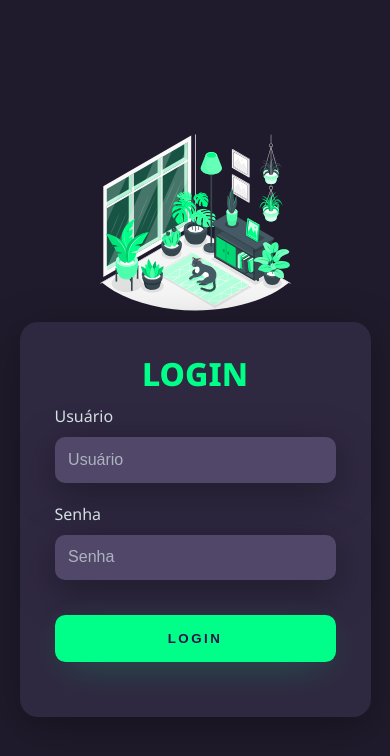
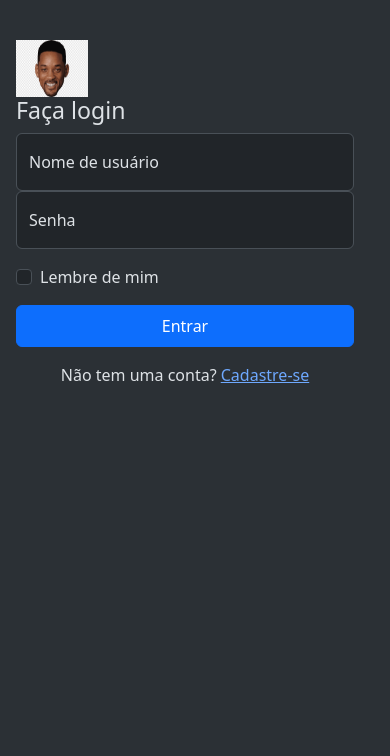
Before and after one commit to Jorge85xx/ProjetoDeWeb, a plain HTML site: page TELA-LOGIN/index.html in a window 390 px wide. Drawn offline with nearby package versions, Linux system fonts and the light colour scheme.

Commit message:
versao estavel

```diff
--- a/TELA-LOGIN/index.css
+++ /dev/null
@@ -1,148 +0,0 @@
-@import url('https://fonts.googleapis.com/css2?family=Noto+Sans:ital,wght@0,100..900;1,100..900&display=swap');
-
-body{
-    margin: 0;
-    padding: 0;
-    font-family: "Noto Sans", sans-serif
-
-}
-
-body *{
-    box-sizing: border-box;
-}
-
-.main_login{
-    width: 100vw;
-    height: 100vh;
-    background-color: #201b2c;
-    display: flex;
-    justify-content: center; /*eixo x*/
-    align-items: center; /*eixo y*/
-}
-
-.left_login{
-    width: 50vw;
-    height: 100vh;
-    display: flex ;
-    justify-content: center;
-    align-items: center;
-    flex-direction: column;
-}
-
-.left_login > h1 {
-    color: #77ffc0;
-    font-size: 3vw;
-}
-
-.left_login_img{
-    width: 35vw;
-}
-
-.right_login{
-    width: 50vw;
-    height: 100vh;
-    display: flex ;
-    justify-content: center;
-    align-items: center;
-}
-
-.card_login{
-    width: 60%; /*Pega 60% do 50vw*/
-    display: flex ;
-    justify-content: center;
-    align-items: center;
-    flex-direction: column;
-    padding: 30px 35px;
-    background-color: #2f2841;
-    border-radius: 18px;
-    box-shadow: 0px 10px 40px #00000056;
-
-}
-
-.card_login > h1{
-    color: #00ff88;
-    font-weight: 800; /*Grossura da fonte*/
-    margin: 0;
-}
-
-.textfield{
-    width: 100%;
-    display: flex;
-    flex-direction: column;
-    align-items: flex-start;
-    justify-content: center;
-    margin: 10px 0px;
-}
-
-.textfield > input{
-    width: 100%;
-    border: none;
-    border-radius: 10px;
-    padding: .85rem;
-    background-color: #514869;
-    color: #f0ffffde;
-    font-size: 12pt;
-    box-shadow: 0px 10px 40px #00000056;
-    outline: none;
-    box-sizing: border-box;
-}
-
-.textfield > label{
-    color: #f0ffffde;
-    margin-bottom: 10px;
-}
-
-.textfield > input::placeholder{
-    color: #f0ffff94;
-}
-
-.btn_login{
-    width: 100%;
-    padding: 16px 0px;
-    margin: 25px;
-    border: none;
-    border-radius: 0.65rem;
-    outline: none;
-    text-transform: uppercase;
-    font-weight: 800;
-    letter-spacing: 2.5px;
-    color: #2b134b;
-    background-color:#00ff88;
-    cursor: pointer;
-    box-shadow: 0px 10px 40px -12px #00ff8052;
-}
-
-@media only screen and (max-width: 950px){
-    .card_login{
-        width: 85%;
-    }
-}
-
-@media only screen and (max-width: 600px){
-    .main_login{
-        flex-direction: column;
-    }
-
-    .left_login > h1{
-        display: none;
-    }
-
-    .left_login{
-        width: 100%;
-        height: auto;
-    }
-
-    .right_login{
-        width: 100%;
-        height: auto;
-    }
-
-    .left_login_img{
-        width: 50vw;
-    }
-
-    .card_login{
-        width: 90%;
-    }
-
-}
--- a/TELA-LOGIN/index.html
+++ b/TELA-LOGIN/index.html
@@ -1,35 +1,130 @@
 <!DOCTYPE html>
-<html lang="en">
+<html lang="en" data-bs-theme="dark">
+<head>
+    <meta charset="UTF-8">
+    <meta name="viewport" content="width=device-width, initial-scale=1.0">
+    <link href="https://cdn.jsdelivr.net/npm/bootstrap@5.3.3/dist/css/bootstrap.min.css" rel="stylesheet">
+    <link href="style.css" rel="stylesheet">
+    <title>Formulário de Login e Cadastro</title>
+</head>
+<body class="d-flex align-items-center py-4 bg-body-tertiary">
+    <main class="w-100 n-auto form-container">
+        <div id="login-section">
+            <form id="form-login">
+                <img src="img/imagem.png" alt="" class="nb-4" height="57" width="72">
+                <h1 class="h3 nb-3 fw-normal">Faça login</h1>
+                <div class="form-floating">
+                    <input type="text" class="form-control" id="nomeDeUsuario" placeholder="Nome de usuário" required>
+                    <label for="nomeDeUsuario">Nome de usuário</label>
+                </div>
 
-    <head>
-        <meta charset="UTF-8" />
-        <meta name="viewport" content="width=device-width, initial-scale=1.0" />
-        <title>Login</title>
-        <link rel="stylesheet" href="index.css">
+                <div class="form-floating">
+                    <input type="password" class="form-control" id="senha" placeholder="Senha" required>
+                    <label for="senha">Senha</label>
+                </div>
 
-    </head>
+                <div class="form-check text-start my-3">
+                    <input type="checkbox" class="form-check-input" id="CheckFlexDefault"/>
+                    <label class="form-check-label" for="CheckFlexDefault">Lembre de mim</label>
+                </div>
+                <button type="submit" class="btn btn-primary w-100 py-2">Entrar</button>
+            </form>
+            <p class="mt-3 text-center">
+                Não tem uma conta? <a href="#" id="show-cadastro">Cadastre-se</a>
+            </p>
+        </div>
 
-    <body>
-        <div class="main_login">
-            <div class="left_login">
-                <h1>Faça seu login </h1>
-                <img src="indoor-plants-animate.svg" class="left_login_img">
-            </div>
-            <div class="right_login">
-                <div class="card_login">
-                    <h1>LOGIN</h1>
-                    <div class="textfield">
-                        <label for="usuario">Usuário</label>
-                        <input type="text" name="usuario" placeholder="Usuário">
-                    </div>
-                    <div class="textfield">
-                        <label for="senha">Senha</label>
-                        <input type="password" name="senha" placeholder="Senha">
-                    </div>
-                    <button class="btn_login">Login</button>
+        <div id="cadastro-section" style="display: none;">
+            <form id="form-cadastro">
+                <img src="img/imagem.png" alt="" class="nb-4" height="57" width="72">
+                <h1 class="h3 nb-3 fw-normal">Cadastre-se</h1>
+                <div class="form-floating">
+                    <input type="text" class="form-control" id="nomeCadastro" placeholder="Nome de usuário" required>
+                    <label for="nomeCadastro">Nome de usuário</label>
                 </div>
-            </div>
 
+                <div class="form-floating">
+                    <input type="password" class="form-control" id="senhaCadastro" placeholder="Senha" required>
+                    <label for="senhaCadastro">Senha</label>
+                </div>
+
+                <button type="submit" class="btn btn-primary w-100 py-2">Cadastrar</button>
+            </form>
+            <p class="mt-3 text-center">
+                Já tem uma conta? <a href="#" id="show-login">Faça login</a>
+            </p>
         </div>
-    </body>
+    </main>
+
+    <script>
+        class Pessoa {
+            constructor(nome, senha) {
+                this.nome = nome;
+                this.senha = senha;
+            }
+        }
+
+        // Inicializa usuários no localStorage se não estiverem presentes
+        if (!localStorage.getItem('usuarios')) {
+            localStorage.setItem('usuarios', JSON.stringify([]));
+        }
+
+        // Trocar entre as seções de login e cadastro
+        document.getElementById('show-cadastro').addEventListener('click', function() {
+            document.getElementById('login-section').style.display = 'none';
+            document.getElementById('cadastro-section').style.display = 'block';
+        });
+
+        document.getElementById('show-login').addEventListener('click', function() {
+            document.getElementById('login-section').style.display = 'block';
+            document.getElementById('cadastro-section').style.display = 'none';
+        });
+
+        // Verificação de Login
+        document.getElementById('form-login').addEventListener('submit', function(event) {
+            event.preventDefault();
+
+            const nomeDeUsuario = document.getElementById('nomeDeUsuario').value;
+            const senha = document.getElementById('senha').value;
+
+            const usuarios = JSON.parse(localStorage.getItem('usuarios'));
+
+            const usuarioEncontrado = usuarios.find(usuario =>
+                usuario.nome === nomeDeUsuario && usuario.senha === senha
+            );
+
+            if (usuarioEncontrado) {
+                localStorage.setItem('usuarioAtual', JSON.stringify(usuarioEncontrado));
+                window.location.href = '../Projeto//index.html'; // Endereço da próxima tela
+            } else {
+                alert('Nome de usuário ou senha incorretos.');
+            }
+        });
+
+        // Cadastro de Novo Usuário
+        document.getElementById('form-cadastro').addEventListener('submit', function(event) {
+            event.preventDefault();
+
+            const nome = document.getElementById('nomeCadastro').value;
+            const senha = document.getElementById('senhaCadastro').value;
+
+            const usuarios = JSON.parse(localStorage.getItem('usuarios'));
+
+            const usuarioExistente = usuarios.find(usuario =>
+                usuario.nome === nome
+            );
+
+            if (usuarioExistente) {
+                alert('Usuário já cadastrado com esse nome.');
+            } else {
+                const novoUsuario = new Pessoa(nome, senha);
+                usuarios.push(novoUsuario);
+                localStorage.setItem('usuarios', JSON.stringify(usuarios));
+                alert('Cadastro realizado com sucesso!');
+                document.getElementById('form-cadastro').reset();
+                document.getElementById('show-login').click();
+            }
+        });
+    </script>
+</body>
 </html>
--- /dev/null
+++ b/TELA-LOGIN/style.css
@@ -0,0 +1,4 @@
+.form-container{
+  max-width: 370px;
+  padding: 1rem;
+}
```
Also changed, not shown: Projeto/script.js (+19 -8 lines), TELA-LOGIN/img/imagem.png (added), TELA-LOGIN/img/pngwing.png (added), TELA-LOGIN/login.js (added), 1 other file.
